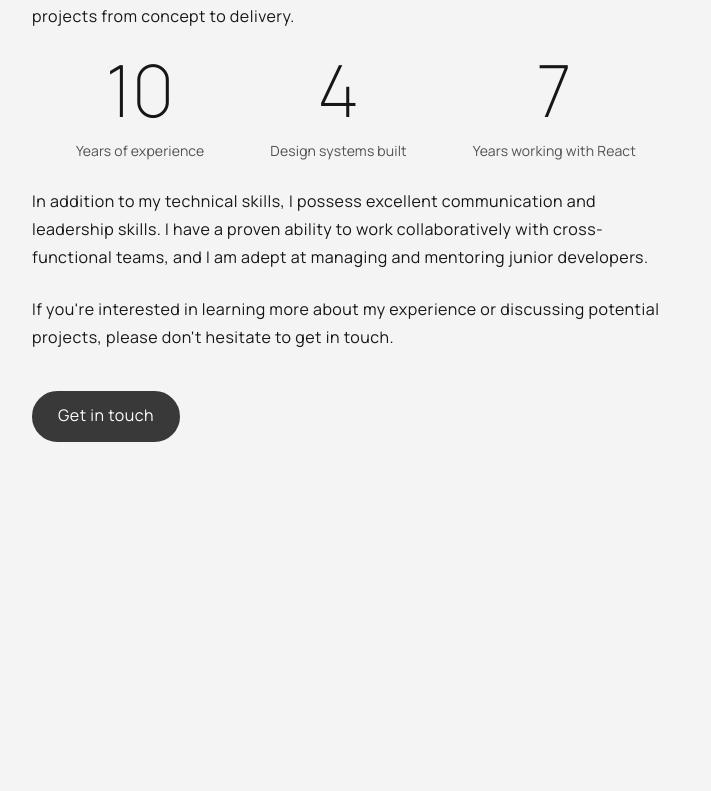
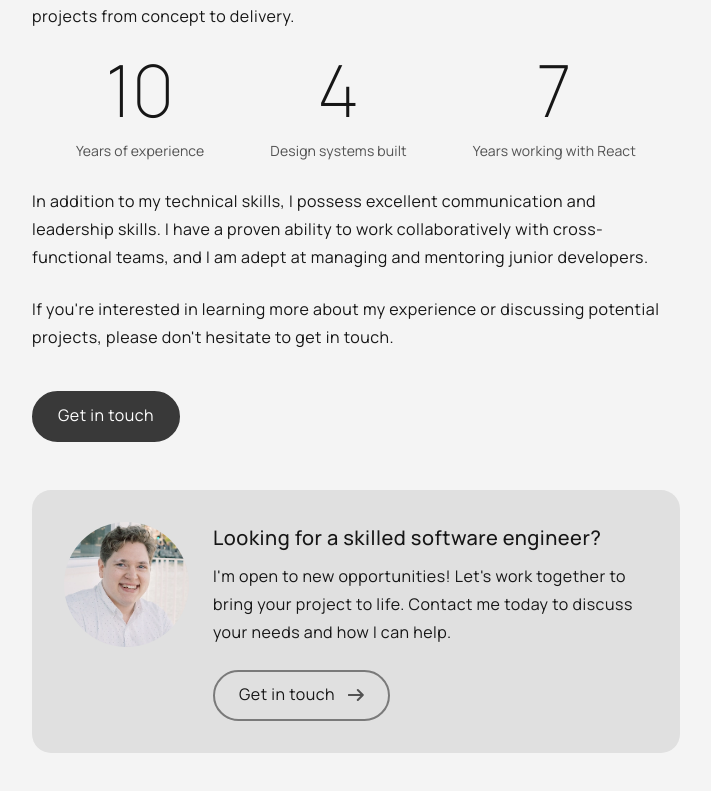
Before and after one commit to joshferrell/website, a Next.js app: page /about in a window 1280 px wide. Shown: the part 997-1788 px from the top of the page, without its empty margins (284-995 px from the left). Before the commit the page ends 1535 px from the top, so only its background shows below. Built offline with nearby package versions, Linux system fonts and the light colour scheme.

Commit message:
feat: added cta to site for hiring

```diff
--- a/src/app/blog/[slug]/page.tsx
+++ b/src/app/blog/[slug]/page.tsx
@@ -70,6 +70,7 @@ const Page = async ({ params }: PropTypes) => {
 
   return (
     <Container
+      headerType="postHeader"
       backLink={{ href: '/blog', text: 'Return to blog' }}
       image={{ src: blog.image, alt: blog.imageAlt }}
       title={blog.title}
--- a/src/app/contact/page.tsx
+++ b/src/app/contact/page.tsx
@@ -19,8 +19,9 @@ const Contact = () => {
 
   return (
     <Container
+      hideCTA={true}
       title="Get in touch"
-      subtitle="I'm always looking to collaborate on cool projects and with great people."
+      subtitle="I'm open to new opportunities! Let's work together to bring your project to life."
     >
       <Card variant="callout">
         <ProfileImage size={120} />
--- a/src/app/work/[slug]/page.tsx
+++ b/src/app/work/[slug]/page.tsx
@@ -77,6 +77,7 @@ const Page = async ({ params }: PropTypes) => {
     <Container
       image={{ src: work.image, alt: work.imageAlt }}
       title={work.title}
+      headerType="postHeader"
       backLink={{ href: '/work', text: 'Return to portfolio' }}
       subtitle={subtitle}
     >
--- a/src/components/container/index.tsx
+++ b/src/components/container/index.tsx
@@ -4,11 +4,13 @@ import classNames from 'classnames';
 import { Box } from '../box';
 import { BackButton } from '../button-link';
 import styles from './container.module.css';
+import { CTA } from '../cta';
 
 type PropTypes = {
   title: string;
   subtitle?: string;
   fullWidth?: boolean;
+  hideCTA?: boolean;
   image?: {
     src: string;
     alt: string;
@@ -17,17 +19,87 @@ type PropTypes = {
     href: string;
     text: string;
   };
+  headerType?: 'postHeader' | 'header';
   children: React.ReactNode;
 };
+
+type HeaderProps = {
+  title: string;
+  subtitle?: string;
+  image?: {
+    src: string;
+    alt: string;
+  };
+};
+
+const Header = ({ title, subtitle }: HeaderProps) => (
+  <header style={{ textAlign: 'center', margin: '0 auto' }}>
+    <Box as="h1" variant="title">
+      {title}
+    </Box>
+    {subtitle && (
+      <Box
+        variant="sectionTitle"
+        color="secondary"
+        style={{ marginTop: '1.5rem' }}
+      >
+        {subtitle}
+      </Box>
+    )}
+  </header>
+);
+
+const PostHeader = ({ title, subtitle, image }: HeaderProps) => (
+  <header style={{ textAlign: 'left', margin: '0 auto' }}>
+    {subtitle && (
+      <Box variant="sectionTitle" color="highlight">
+        {subtitle}
+      </Box>
+    )}
+    <Box as="h1" variant="title">
+      {title}
+    </Box>
+    <Box
+      color="secondary"
+      variant="sectionTitle"
+      style={{ marginTop: '1.5rem' }}
+    >
+      By Joshua Ferrell
+    </Box>
+    {image && (
+      <Image
+        src={image.src}
+        alt={image.alt}
+        width={647}
+        height={364}
+        style={{
+          borderRadius: '1rem',
+          width: '100%',
+          height: 'auto',
+          marginTop: '4rem',
+        }}
+      />
+    )}
+  </header>
+);
 
 export const Container = ({
   title,
   subtitle,
+  headerType = 'header',
+  hideCTA = false,
   image,
   fullWidth = false,
   backLink,
   children,
-}: PropTypes) => (
+}: PropTypes) => {
+  const headerProps: HeaderProps = {
+    title,
+    subtitle,
+    image,
+  };
+
+  return (
     <main
       id="skip"
       role="main"
@@ -43,34 +115,11 @@ export const Container = ({
           </BackButton>
         </div>
       )}
-    <header style={{ textAlign: 'center', margin: '0 auto' }}>
-      <Box as="h1" variant="title">
-        {title}
-      </Box>
-      {subtitle && (
-        <Box
-          variant="sectionTitle"
-          color="secondary"
-          style={{ marginTop: '1.5rem' }}
-        >
-          {subtitle}
-        </Box>
+      {headerType === 'header' ? (
+        <Header {...headerProps} />
+      ) : (
+        <PostHeader {...headerProps} />
       )}
-      {image && (
-        <Image
-          src={image.src}
-          alt={image.alt}
-          width={647}
-          height={364}
-          style={{
-            borderRadius: '1rem',
-            width: '100%',
-            height: 'auto',
-            marginTop: '4rem',
-          }}
-        />
-      )}
-    </header>
       <section
         style={{
           marginTop: '4rem',
@@ -81,8 +130,10 @@ export const Container = ({
       >
         {children}
       </section>
+      {!hideCTA && <CTA />}
     </main>
   );
+};
 
 export const BlogPage = ({ children }: { children: React.ReactNode }) => (
   <main id="skip" role="main" className={styles.main}>
--- /dev/null
+++ b/src/components/cta/cta.module.css
@@ -0,0 +1,25 @@
+.cta {
+  margin: 3rem auto;
+  padding: 2rem;
+  border-radius: 1.2rem;
+  display: flex;
+  text-align: left;
+  background-color: var(--border-accent);
+  border-color: var(--text-highlight);
+  align-items: flex-start;
+  gap: 1.5rem;
+}
+
+@media (prefers-color-scheme: light) {
+  .cta {
+    margin: 3rem auto;
+    padding: 2rem;
+    border-radius: 1.2rem;
+    display: flex;
+    text-align: left;
+    background-color: var(--background-surface-02);
+    border-color: var(--text-highlight);
+    align-items: flex-start;
+    gap: 1.5rem;
+  }
+}
--- /dev/null
+++ b/src/components/cta/index.tsx
@@ -0,0 +1,34 @@
+import { Box } from '../box';
+import { ButtonLink } from '../button-link';
+import { Card } from '../card';
+import { ArrowRight } from '../link';
+import { ProfileImage } from '../profile-image';
+
+import styles from './cta.module.css';
+
+export const CTA = () => (
+  <Card className={styles.cta}>
+    <ProfileImage size={125} />
+    <div>
+      <Box variant="sectionTitle" style={{ fontWeight: 500 }}>
+        Looking for a skilled software engineer?
+      </Box>
+      <p style={{ margin: '.5rem 0 1.5rem' }}>
+        I&apos;m open to new opportunities! Let&apos;s work together to bring
+        your project to life. Contact me today to discuss your needs and how I
+        can help.
+      </p>
+      <ButtonLink variant="secondary" href="/contact">
+        Get in touch
+        <ArrowRight
+          style={{
+            color: 'var(--text-secondary)',
+            position: 'relative',
+            top: '1px',
+            paddingLeft: '.8rem',
+          }}
+        />
+      </ButtonLink>
+    </div>
+  </Card>
+);
```
Lines whose indentation alone changed are shown as unchanged.
